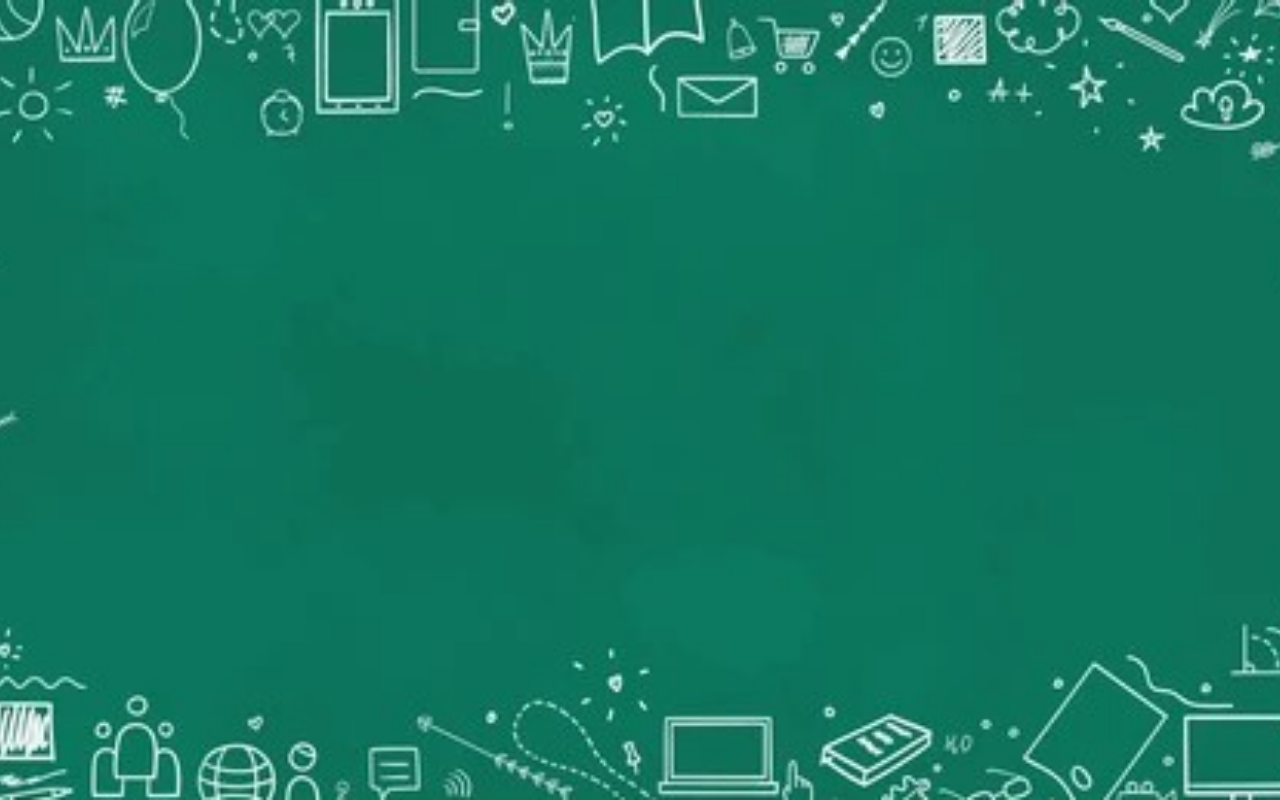
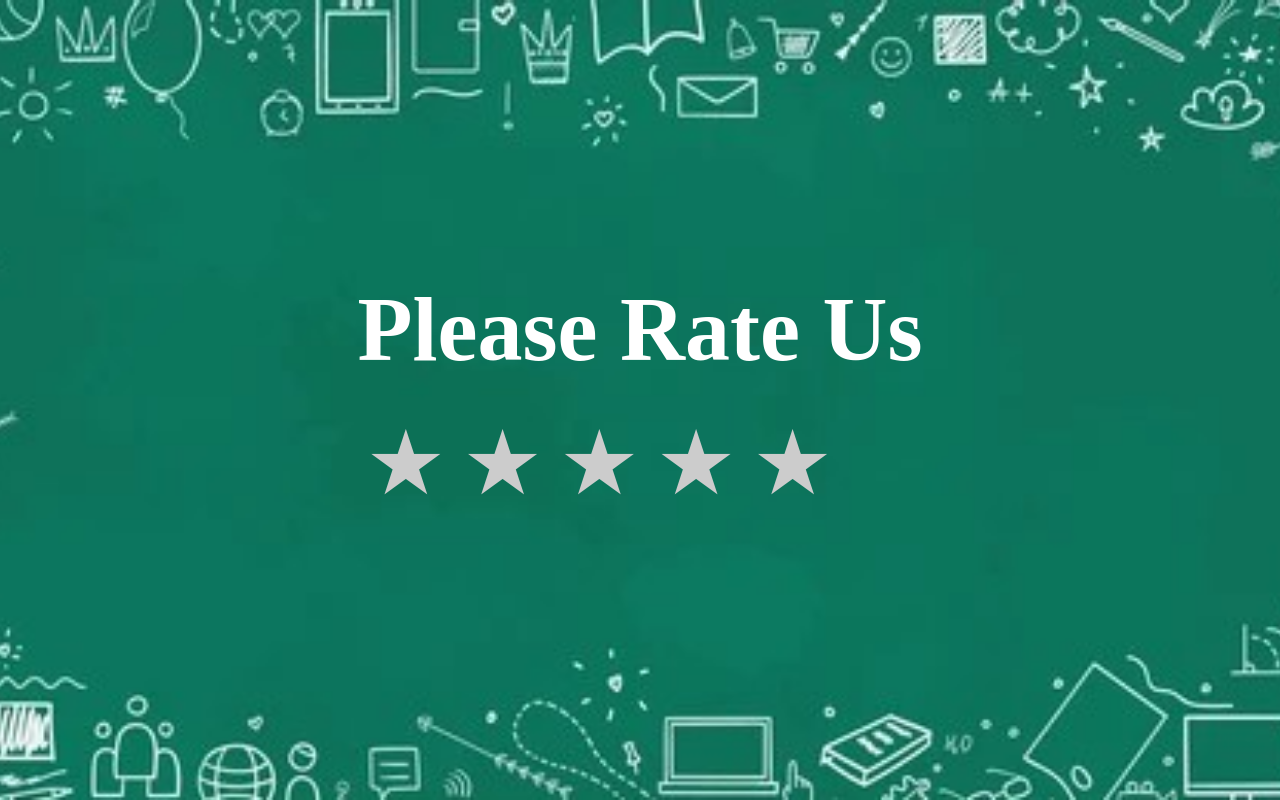
Before and after one commit to rg-km/final-project-engineering-61, a React (Create React App) app in the folder Frontend/kuas/: page /rating in a window 1280 px wide. Before the commit this address had no page. Built offline with nearby package versions, Linux system fonts and the light colour scheme.

Commit message:
merge to main

```diff
--- a/Frontend/kuas/src/App.js
+++ b/Frontend/kuas/src/App.js
@@ -1,6 +1,7 @@
 import './App.css';
 import Register from './components/pages/Login/Register';
 import Login from './components/pages/Login/Login';
+import Rating from './components/pages/Rating/Rating';
 import { BrowserRouter as Router, Routes, Route } from 'react-router-dom';
 
 function App() {
@@ -11,6 +12,7 @@ function App() {
     <Routes>
     <Route path='/login'  element={<Login />} />
     <Route path='/register' element={<Register />} />
+    <Route path='/rating' element={<Rating />} />
     </Routes>
   </Router>
   </>
--- /dev/null
+++ b/Frontend/kuas/src/components/pages/Rating/Rating.css
@@ -0,0 +1,37 @@
+*{
+    margin: 0px;
+    padding: 0px;
+    font-family: poppins;
+    box-sizing: border-box;
+}
+
+.rating-header {
+    display: flex;
+    justify-content: center;
+    align-items: center;
+    flex-wrap: wrap;
+    color: rgb(255, 255, 255);
+    font-size: 90px;
+}
+
+button {
+    background-color: transparent;
+    border: thin;
+    outline: none;
+    cursor: pointer;
+    font-size: 90px;
+  }
+  .on {
+    color: rgb(229, 255, 0);
+  }
+  .off {
+    color: #ccc;
+  }
+
+  body {
+    padding: 100px;
+    display: flex;
+    justify-content: center;
+    align-items: center;
+    flex-wrap: wrap;
+  }
--- /dev/null
+++ b/Frontend/kuas/src/components/pages/Rating/Rating.js
@@ -0,0 +1,34 @@
+import React, { useState } from "react";
+import './Rating.css';
+
+const Rating = () => {
+  const [rating, setRating] = useState(0);
+  const [hover, setHover] = useState(0);
+
+  return (
+    <div className="star-rating">
+      <h1 className="rating-header">Please Rate Us</h1>
+      {[...Array(5)].map((star, index) => {
+        index += 1;
+        return (
+          <button
+            type="button"
+            key={index}
+            className={index <= (hover || rating) ? "on" : "off"}
+            onClick={() => setRating(index)}
+            onDoubleClick={() => {
+              setRating(0);
+              setHover(0);
+              }}
+            onMouseEnter={() => setHover(index)}
+            onMouseLeave={() => setHover(rating)}
+          >
+            <span className="star">&#9733;</span>
+          </button>
+        );
+      })}
+    </div>
+  );
+};
+
+export default Rating;
```
